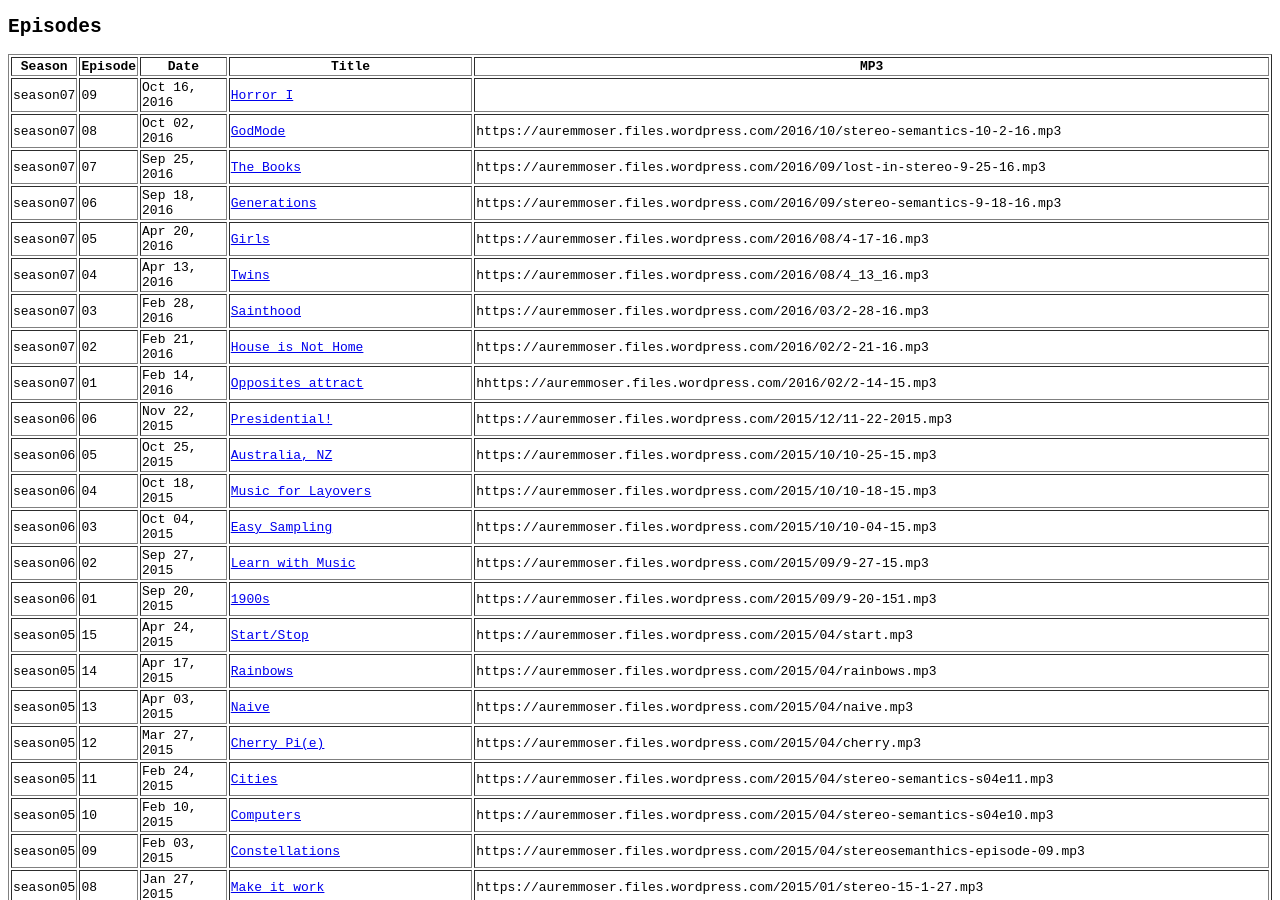
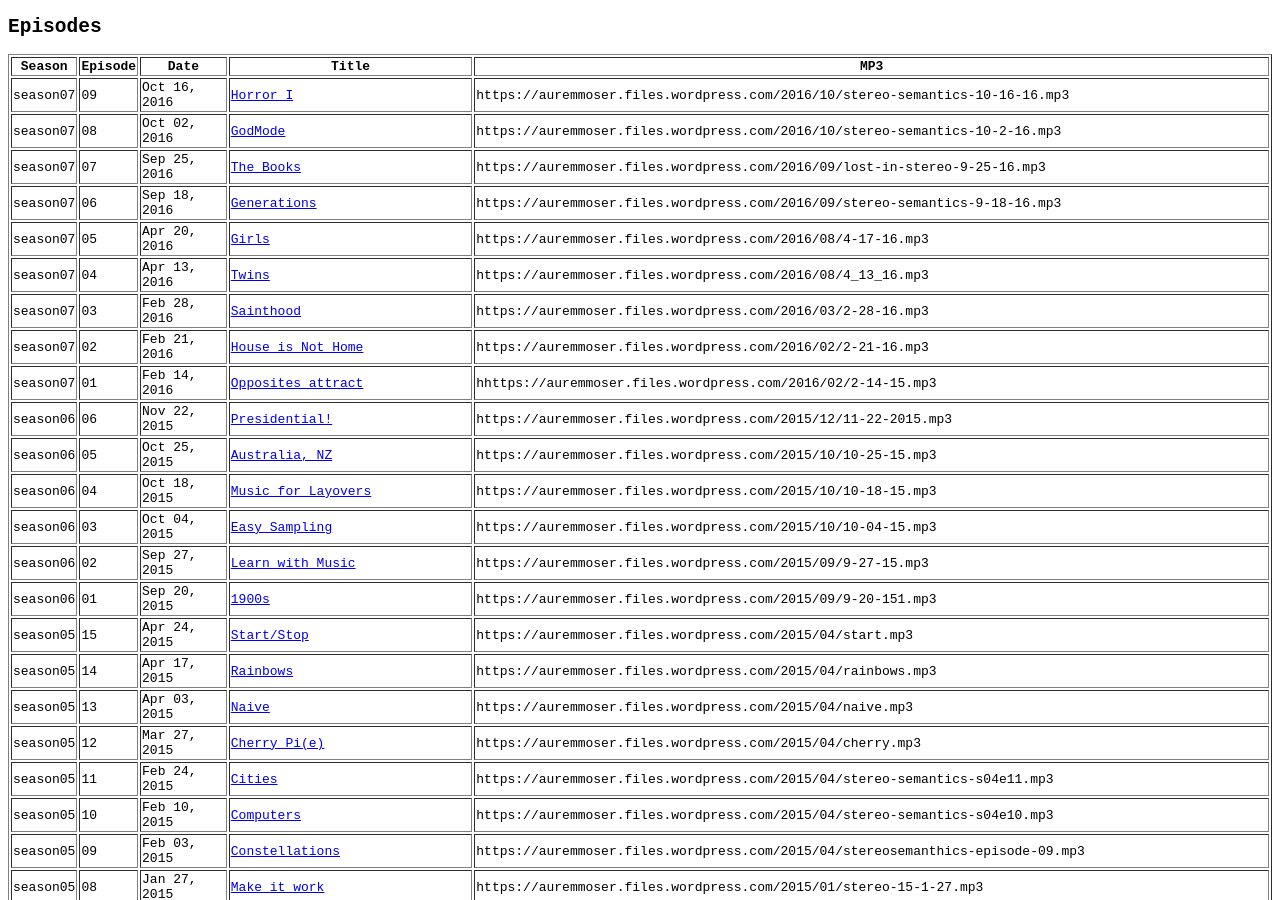
Before and after one commit to auremoser/stereosemantics, a Jekyll site: the page built from test.html, in a window 1280 px wide and 900 px high. Built offline with Jekyll 4.4.1, drawn with Linux system fonts in a browser that asks for light colours.

Commit message:
update posts

```diff
--- a/_posts/2016-10-16-horror1.md
+++ b/_posts/2016-10-16-horror1.md
@@ -4,10 +4,10 @@
 episode: 9
 date: 2016-10-16
 categories: season07
-mp3_url:
+mp3_url: https://auremmoser.files.wordpress.com/2016/10/stereo-semantics-10-16-16.mp3
 rel_finder_url: http://tinyurl.com/ss-horror1
 tracklist_url: https://docs.google.com/spreadsheets/d/16Wt4Fq3e2mMJ3cuv7RzLBnIbtC8Dz3_Jaru6sql-Gxs/edit?ts=5787e9db#gid=1132317589
-duration: '00:59:10'
+duration: '00:57:16'
 length:
 ---
 
```
